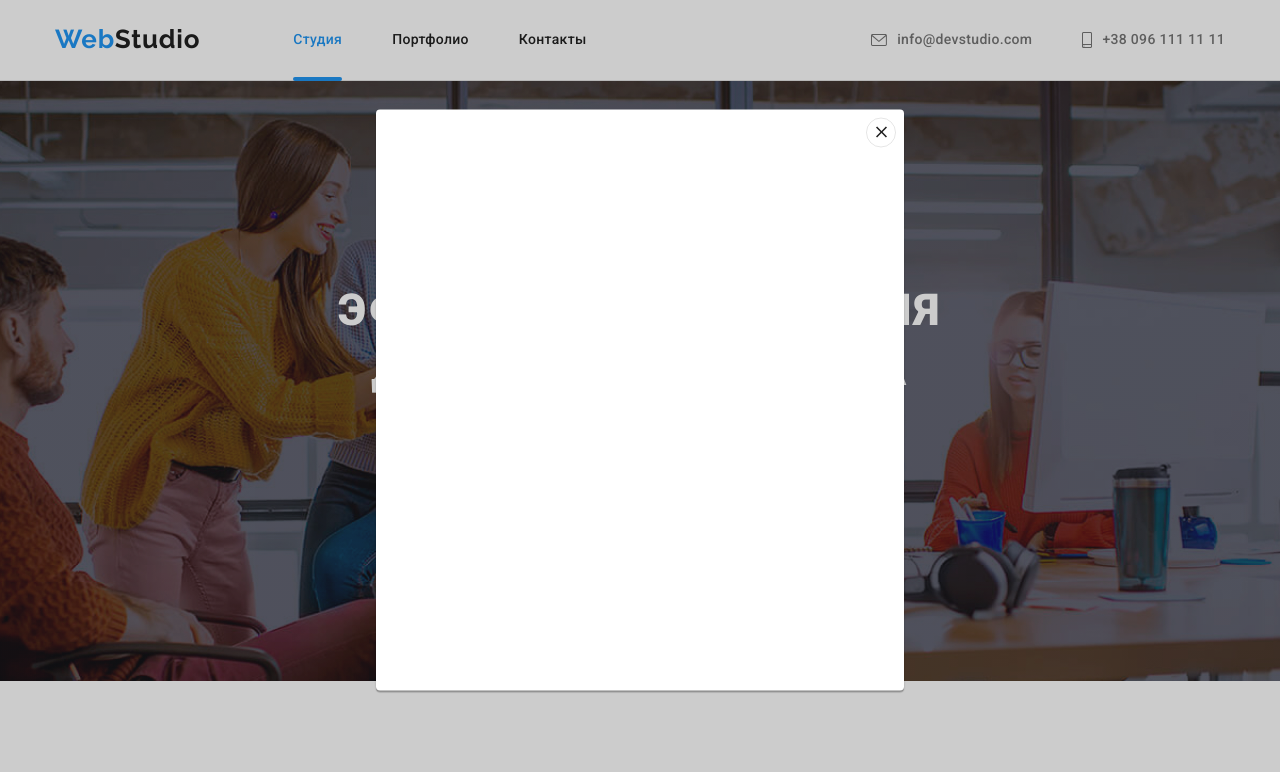
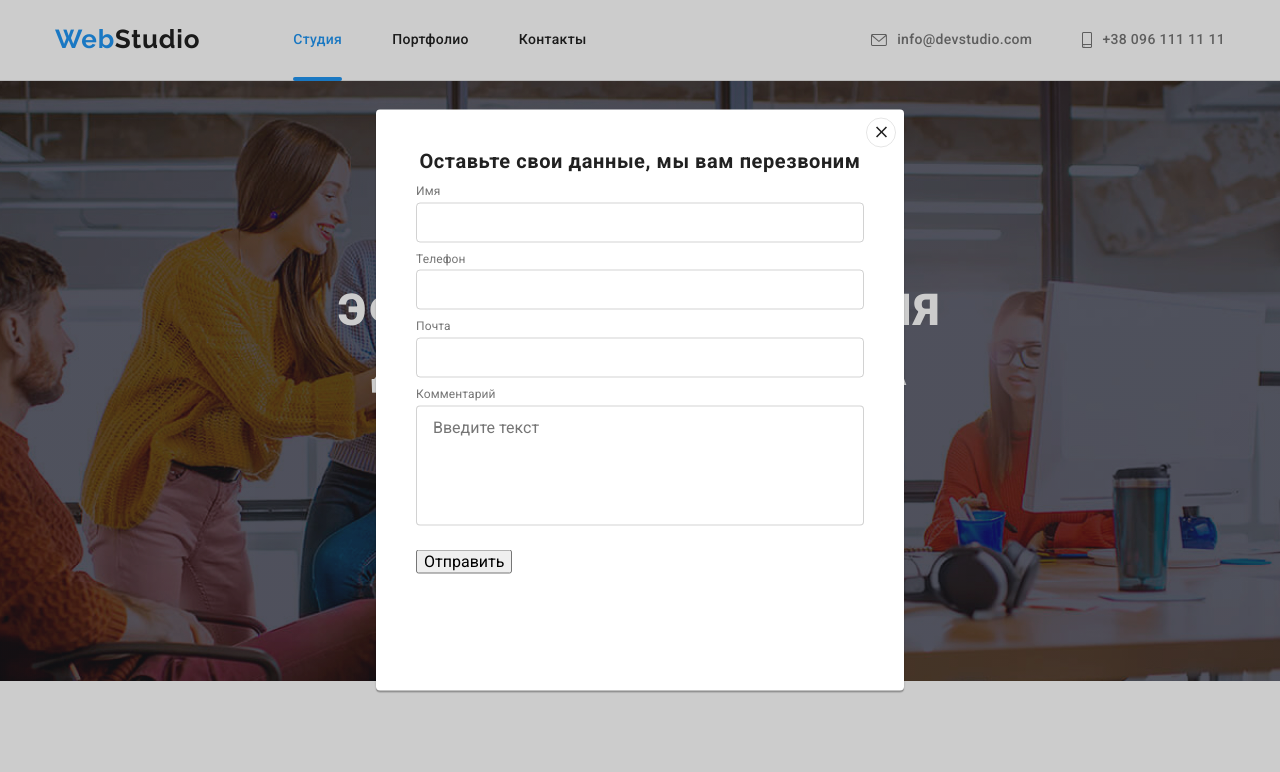
Before and after one commit to Dzmitry505/goit-markup-hw-06, a plain HTML site: page index.html in a window 1280 px wide. Both pictures are taken after a click on the button "Заказать услугу". Shown: the top 772 px of the page. Drawn offline with nearby package versions, Linux system fonts and the light colour scheme.

Commit message:
первая часть

```diff
--- a/css/style.css
+++ b/css/style.css
@@ -694,6 +694,7 @@ footer {
   position: absolute;
   top: 50%;
   left: 50%;
+  padding: 40px;
   transition: transform var(--transition-time) var(--cubic);
   width: 528px;
   min-height: 581px;
@@ -729,3 +730,55 @@ footer {
   opacity: 0;
   pointer-events: none;
 }
+.title-modal {
+  font-weight: bold;
+  font-size: 20px;
+  line-height: 1.15;
+  text-align: center;
+  letter-spacing: 0.03em;
+  margin-bottom: 12px;
+
+  color: var(--second-text-color);
+}
+.modal-input {
+  width: 100%;
+  height: 40px;
+  left: 616px;
+  top: 282px;
+  margin-bottom: 10px;
+  background-color: transparent;
+  border: 1px solid rgba(33, 33, 33, 0.2);
+  border-radius: 4px;
+  color: var(--second-text-color);
+}
+.modal-input-comment {
+  margin-bottom: 20px;
+  padding: 12px 16px;
+  width: 100%;
+  height: 120px;
+  left: 576px;
+  top: 518px;
+
+  border: 1px solid rgba(33, 33, 33, 0.2);
+  border-radius: 4px;
+  resize: none;
+}
+.modal-input-comment ::placeholder {
+  font-weight: normal;
+  font-size: 14px;
+  line-height: 1.14;
+  letter-spacing: 0.01em;
+
+  color: rgba(117, 117, 117, 0.5);
+}
+.modal-input-text {
+  display: block;
+  margin-bottom: 4px;
+  font-weight: normal;
+  font-size: 12px;
+  line-height: 1.14;
+
+  letter-spacing: 0.01em;
+
+  color: var(--third-text-color);
+}
--- a/index.html
+++ b/index.html
@@ -430,6 +430,28 @@
                     <use href="./img/icon.svg#close-black"></use>
                     </svg>
             </button>
+            <p class="title-modal">Оставьте свои данные, мы вам перезвоним</p>
+            <form action="#" class="form-modal">
+            <div class="modal-form-field">
+            <label for="user-name" class="modal-input-text">Имя</label>
+            <input type="text" name="user-name" class="modal-input" required id="user-name"/>
+            </div>
+            <div class="modal-form-field">
+            <label for="user-tel" class="modal-input-text">Телефон
+            </label>
+            <input type="text" name="user-tel" class="modal-input" required id="user-tel"/>
+            </div>
+            <div class="modal-form-field">
+            <label for="user-email" class="modal-input-text">Почта
+            </label>
+            <input type="text" name="user-email" class="modal-input" id="user-email"/>
+            </div>
+
+        <label for="user-comment" class="modal-input-text">Комментарий</label>
+            <textarea name="user-comment" class="modal-input-comment" placeholder="Введите текст" id="user-comment"></textarea>
+
+            <button type="submit">Отправить</button>
+            </form>
         </div>
     </div>
     <script src="./js/modal.js"></script>
```
